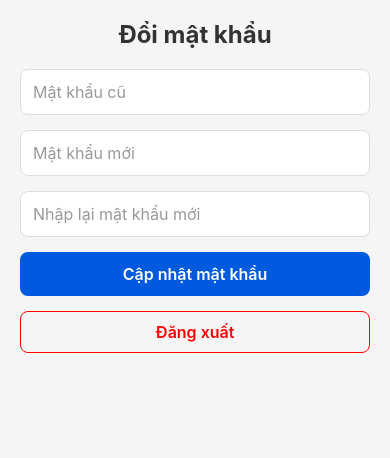
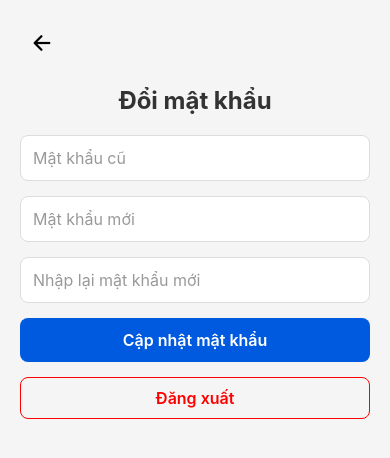
Before and after one commit to dawydangcode/zalo-chat-app, a React Native app: screen /ChangePassword in a window 390 px wide. Shown: the top 458 px of the page. Built offline with nearby package versions, Linux system fonts and the light colour scheme.

Commit message:
Update changepassword

```diff
--- a/screens/ChangePasswordScreen.js
+++ b/screens/ChangePasswordScreen.js
@@ -1,5 +1,6 @@
 import React, { useState, useContext } from 'react';
 import { View, Text, TextInput, StyleSheet, TouchableOpacity, ScrollView } from 'react-native';
+import Icon from 'react-native-vector-icons/Ionicons';
 import { updatePassword } from '../services/api';
 import { AuthContext } from '../context/AuthContext';
 
@@ -41,6 +42,14 @@ export default function ChangePasswordScreen({ navigation }) {
 
   return (
     <ScrollView style={styles.container} contentContainerStyle={styles.contentContainer}>
+      <View style={styles.header}>
+        <TouchableOpacity
+          style={styles.backButton}
+          onPress={() => navigation.goBack()}
+        >
+          <Icon name="arrow-back" size={24} color="#000" />
+        </TouchableOpacity>
+      </View>
       <Text style={styles.title}>Đổi mật khẩu</Text>
       <TextInput
         style={styles.input}
@@ -80,6 +89,20 @@ export default function ChangePasswordScreen({ navigation }) {
 const styles = StyleSheet.create({
   container: { flex: 1, backgroundColor: '#f5f5f5' },
   contentContainer: { padding: 20, paddingBottom: 100 },
+  header: {
+    flexDirection: 'row',
+    alignItems: 'center',
+    marginBottom: 20,
+  },
+  backButton: {
+    padding: 10,
+  },
+  headerText: {
+    fontSize: 22,
+    fontWeight: 'bold',
+    color: '#000',
+    marginLeft: 10,
+  },
   title: { fontSize: 24, color: '#333', fontWeight: 'bold', textAlign: 'center', marginBottom: 20 },
   input: { width: '100%', padding: 12, marginBottom: 15, borderRadius: 8, borderWidth: 1, borderColor: '#ddd', backgroundColor: '#fff', fontSize: 16, elevation: 2 },
   button: { backgroundColor: '#005AE0', paddingVertical: 12, paddingHorizontal: 20, borderRadius: 8, alignItems: 'center', marginBottom: 15, elevation: 3 },
```
